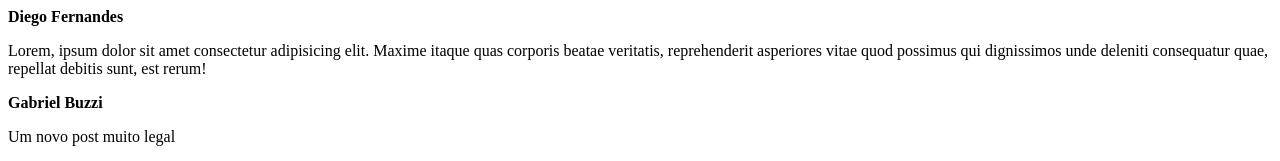
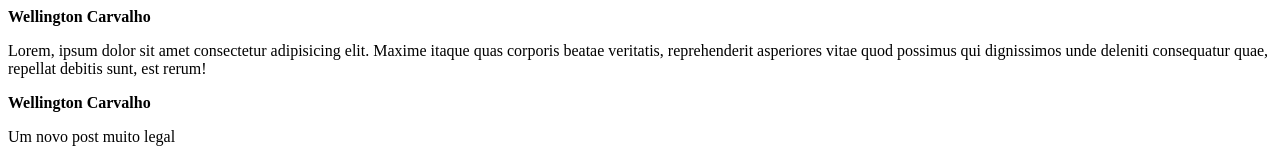
Before and after one commit to wellingtonC/Estudos-React, a React (Vite) app in the folder 01-Fundamentos-ReactJs/: page / in a window 1280 px wide. Shown: the top 161 px of the page. Built offline with nearby package versions, Linux system fonts and the light colour scheme.

Commit message:
Ajuste de nome

```diff
--- a/01-Fundamentos-ReactJs/src/App.jsx
+++ b/01-Fundamentos-ReactJs/src/App.jsx
@@ -4,11 +4,11 @@ export function App() {
   return (
     <div>
       <Post
-        author="Diego Fernandes"
+        author="Wellington Carvalho"
         content="Lorem, ipsum dolor sit amet consectetur adipisicing elit. Maxime itaque quas corporis beatae veritatis, reprehenderit asperiores vitae quod possimus qui dignissimos unde deleniti consequatur quae, repellat debitis sunt, est rerum!"
       />
       <Post
-        author="Gabriel Buzzi"
+        author="Wellington Carvalho"
         content="Um novo post muito legal"
       />
     </div>
```
Also changed, not shown: 1 other file (tests, documents, lock files or other folders).
